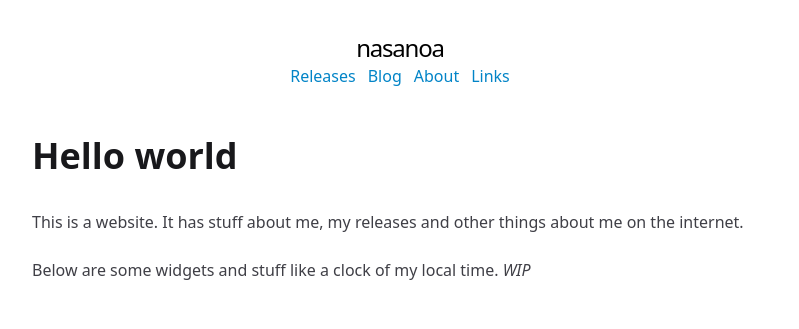
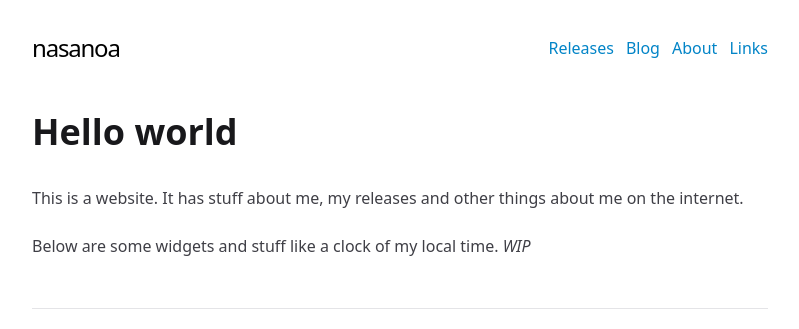
Before and after one commit to juuunas/nasanoa.org, an Astro site: page / in a window 1280 px wide. Shown: the top 329 px of the page, without its empty margins (240-1039 px from the left). Built offline with nearby package versions, Linux system fonts and the light colour scheme; Astro itself is replaced by a stand-in of ours; no server answers.

Commit message:
Switch the header layout a bit

```diff
--- a/src/layouts/Layout.astro
+++ b/src/layouts/Layout.astro
@@ -63,7 +63,7 @@ title = title.charAt(0).toUpperCase() + title.slice(1);
     </style>
   </head>
   <body class="flex flex-col p-4 mx-auto w-full max-w-screen-md">
-    <header class="flex flex-col items-center py-4">
+    <header class="flex gap-4 justify-between items-center py-4">
       <div>
         <a href="/"
           ><h1 class="text-2xl tracking-tighter hover:opacity-75">
```
